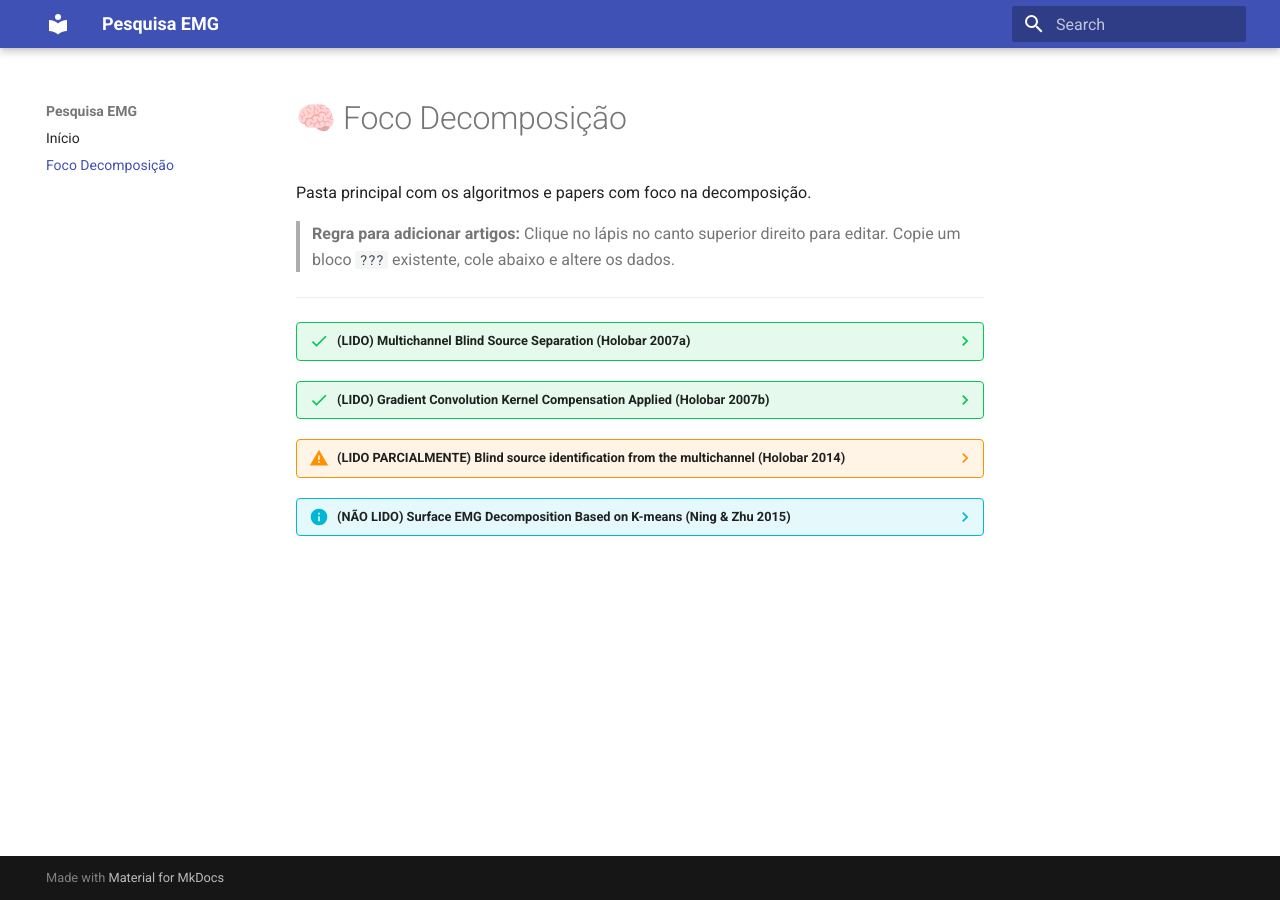
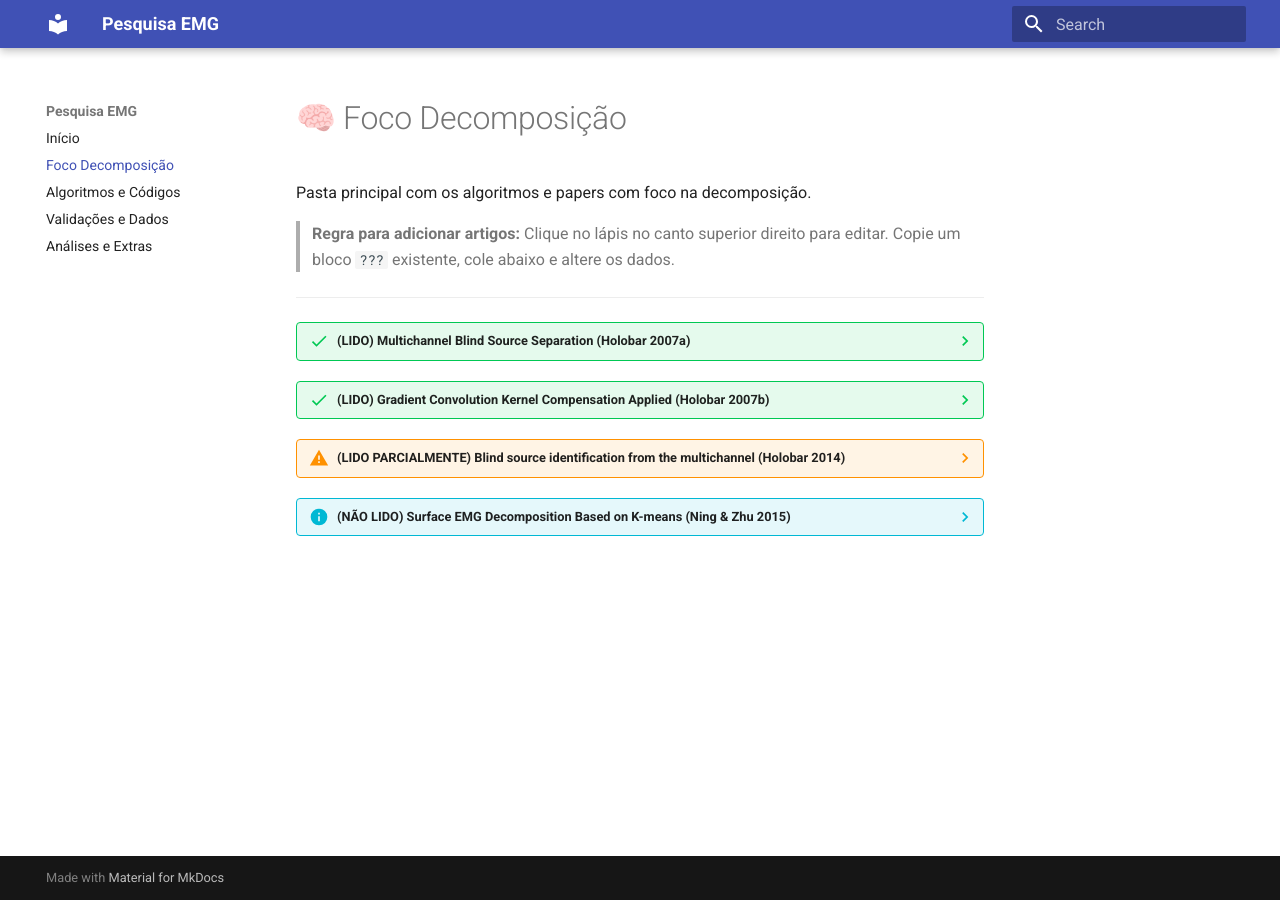
Before and after one commit to GuBergamo/HDEMG_LEB, an MkDocs documentation site: the page built from docs/foco_decomposicao.md, in a window 1280 px wide. Built offline with MkDocs 1.6.1 and Material for MkDocs 9.7.7, drawn with Linux system fonts in a browser that asks for light colours.

Commit message:
Add new navigation items to mkdocs.yml

```diff
--- a/mkdocs.yml
+++ b/mkdocs.yml
@@ -17,3 +17,6 @@ markdown_extensions:
 nav:
   - Início: index.md
   - Foco Decomposição: foco_decomposicao.md
+  - Algoritmos e Códigos: algoritmos_codigos.md
+  - Validações e Dados: validacoes_dados.md
+  - Análises e Extras: analises_extras.md
```
